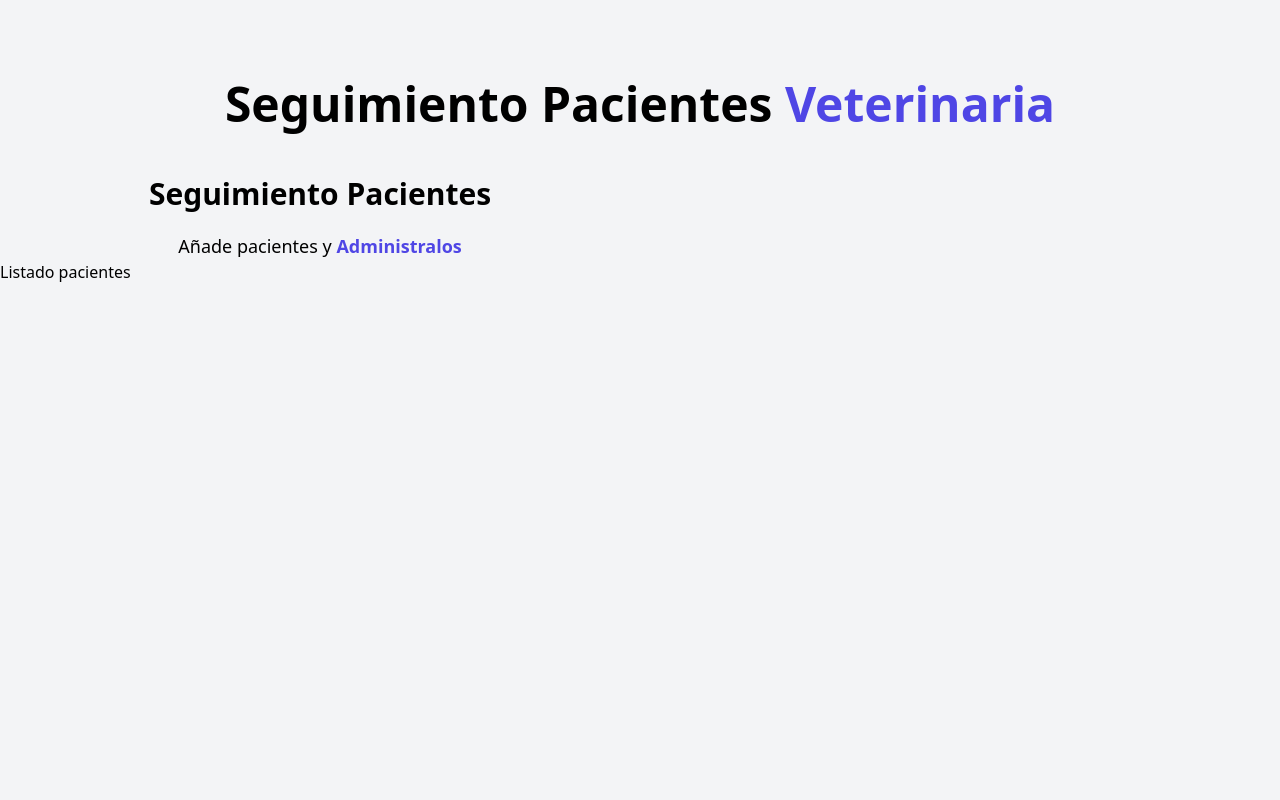
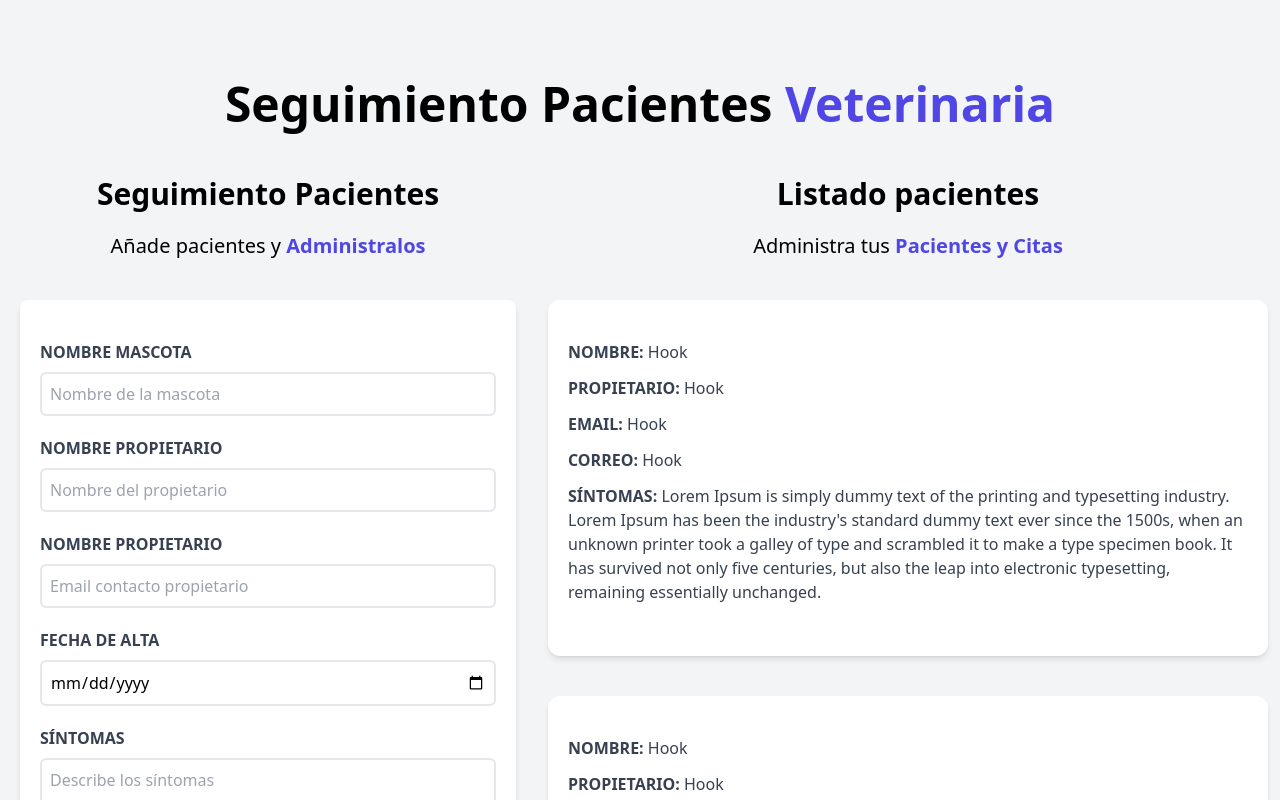
Before and after one commit to oscarsangpa/patient-manager, a React (Vite) app: page / in a window 1280 px wide. Shown: the top 800 px of the page. Built offline with nearby package versions, Linux system fonts and the light colour scheme.

Commit message:
feat: estyle form and patient list

```diff
--- a/src/App.jsx
+++ b/src/App.jsx
@@ -8,7 +8,7 @@ function App() {
     <div className="container mx-auto mt-20">
       <Header/>
 
-      <div className="mt-12 m:flex">
+      <div className="mt-12 md:flex">
         <Form/>
         <PatientList/>
       </div>
--- a/src/components/Form.jsx
+++ b/src/components/Form.jsx
@@ -1,16 +1,128 @@
-import React from 'react'
+import React, { useState } from "react";
 
 const Form = () => {
+  const [name, setName] = useState('');
+  const [owner, setOwner] = useState('');
+  const [email, setEmail] = useState('');
+  const [date, setDate] = useState('');
+  const [sympton, setSympton] = useState('');
+  const [error, setError] = useState(false);
+
+  const handleSubmit = (e) => {
+      e.preventDefault()
+
+      if( [name, owner, email, date, sympton].includes('')) {
+        setError(true)
+        return;
+      }
+      setError(false)
+  }
+
+
+
   return (
-    <div className='md:w-1/2 ld:w-2/5'>
-      <h2 className='font-black text-3xl text-center'> Seguimiento Pacientes </h2>
+    <div className="md:w-1/2 lg:w-2/5 mx-5">
+      <h2 className="font-black text-3xl text-center ">
+        Seguimiento Pacientes
+      </h2>
 
-      <p className="text-lg mt-5 text-center">
-        Añade pacientes y {" "}
-          <span className='text-indigo-600 font-bold'> Administralos </span>
+      <p className="text-xl mt-5 text-center mb-10">
+        Añade pacientes y {""}
+        <span className="text-indigo-600 font-bold">Administralos </span>
       </p>
+
+      <form
+        onSubmit={handleSubmit}
+        className="bg-white shadow-md rounded-lg py-10 px-5 mb-10">
+
+        { error &&
+            <div className="bg-red-800 text-white text-center p-3 uppercase font-bold mb-3 rounded-md">
+              Todos los campos son obligatorios
+            </div>
+          }
+
+          <div className="mb-5">
+              <label
+                htmlFor="name"
+                className="block text-gray-700 uppercase font-bold">Nombre Mascota</label>
+              <input
+                id="name"
+                type="text"
+                placeholder="Nombre de la mascota"
+                className="border-2 w-full p-2 mt-2 placeholder-gray-400 rounded-md"
+                value={name}
+                onChange={ (e) => setName(e.target.value) }
+              />
+            </div>
+
+            <div className="mb-5">
+              <label
+                htmlFor="owner"
+                className="block text-gray-700 uppercase font-bold">Nombre propietario</label>
+
+              <input
+                id="owner"
+                type="text"
+                placeholder="Nombre del propietario"
+                className="border-2 w-full p-2 mt-2 placeholder-gray-400 rounded-md"
+                value={owner}
+                onChange={ (e) => setOwner(e.target.value) }
+              />
+            </div>
+
+            <div className="mb-5">
+              <label
+                htmlFor="email"
+                className="block text-gray-700 uppercase font-bold">Nombre propietario</label>
+
+              <input
+                id="email"
+                type="email"
+                placeholder="Email contacto propietario"
+                className="border-2 w-full p-2 mt-2 placeholder-gray-400 rounded-md"
+                value={email}
+                onChange={ (e) => setEmail(e.target.value) }
+              />
+            </div>
+
+            <div className="mb-5">
+              <label
+                htmlFor="date"
+                className="block text-gray-700 uppercase font-bold">Fecha de alta</label>
+
+              <input
+                id="date"
+                type="date"
+                className="border-2 w-full p-2 mt-2 placeholder-gray-400 rounded-md"
+                value={date}
+                onChange={ (e) => setDate(e.target.value) }
+              />
+            </div>
+
+            <div className="mb-5">
+              <label
+                htmlFor="sympton"
+                className="block text-gray-700 uppercase font-bold">Síntomas</label>
+           <textarea
+              id="sympton"
+              className="border-2 w-full p-2 mt-2 placeholder-gray-400 rounded-md"
+              placeholder="Describe los síntomas"
+              value={sympton}
+              onChange={ (e) => setSympton(e.target.value) }
+           />
+
+            </div>
+
+            <input
+              type="submit"
+              className="bg-indigo-600 w-full p-3 text-white uppercase font-bold hover:bg-indigo-700
+              cursor-pointer transition-colors"
+              value="Agregar paciente"
+            />
+
+      </form>
     </div>
-  )
-}
+  );
+};
 
 export default Form;
--- /dev/null
+++ b/src/components/Patient.jsx
@@ -0,0 +1,30 @@
+import React from "react";
+
+const Patient = () => {
+  return (
+    <div className="mx-3 my-10 bg-white shadow-md px-5 py-10 rounded-xl">
+      <p className="font-bold mb-3 text-gray-700 uppercase">
+        Nombre: {""}
+        <span className="font-normal normal-case">Hook</span>
+      </p>
+      <p className="font-bold mb-3 text-gray-700 uppercase">
+        Propietario: {""}
+        <span className="font-normal normal-case">Hook</span>
+      </p>
+      <p className="font-bold mb-3 text-gray-700 uppercase">
+        Email: {""}
+        <span className="font-normal normal-case">Hook</span>
+      </p>
+      <p className="font-bold mb-3 text-gray-700 uppercase">
+        Correo: {""}
+        <span className="font-normal normal-case">Hook</span>
+      </p>
+      <p className="font-bold mb-3 text-gray-700 uppercase">
+        Síntomas: {""}
+        <span className="font-normal normal-case">Lorem Ipsum is simply dummy text of the printing and typesetting industry. Lorem Ipsum has been the industry's standard dummy text ever since the 1500s, when an unknown printer took a galley of type and scrambled it to make a type specimen book. It has survived not only five centuries, but also the leap into electronic typesetting, remaining essentially unchanged.</span>
+      </p>
+    </div>
+  );
+};
+
+export default Patient;
--- a/src/components/PatientList.jsx
+++ b/src/components/PatientList.jsx
@@ -1,11 +1,23 @@
+import Patient from "./Patient";
 
 
 const PatientList = () => {
   return (
-    <div className="w-1/2 lg:w-2/5">
-      <h2>
+    <div className="md:w-1/2 lg:w-3/5 md:h-screen overflow-y-scroll">
+      <h2 className="font-black text-3xl text-center">
         Listado pacientes
       </h2>
+        <p className="text-xl mt-5 mb-10 text-center">
+          Administra tus {""}
+          <span className="text-indigo-600 font-bold">Pacientes y Citas</span>
+        </p>
+
+        <Patient/>
+        <Patient/>
+        <Patient/>
+        <Patient/>
+        <Patient/>
+
     </div>
   )
 }
```
